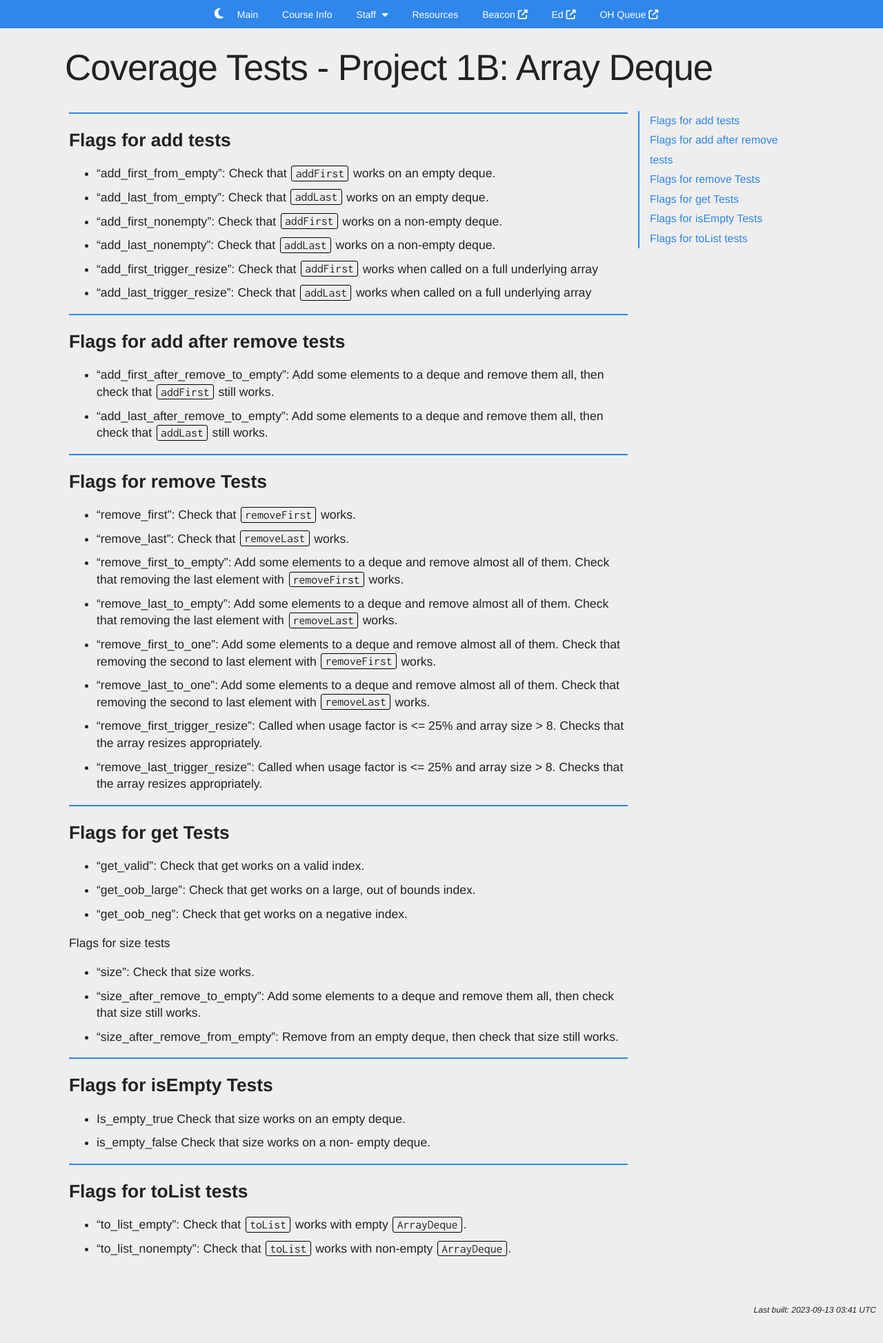
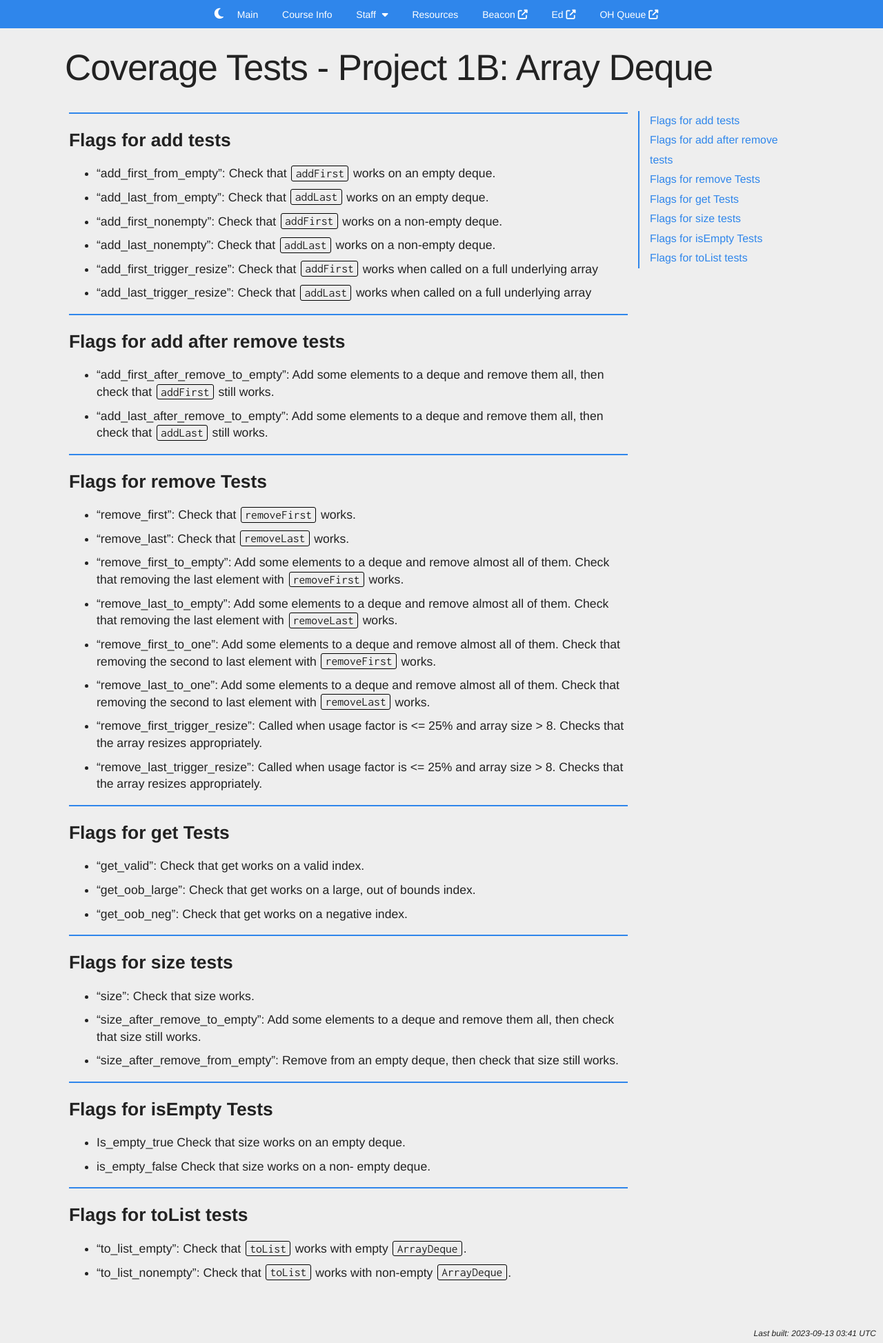
Before and after one commit to Berkeley-CS61B/website-fa23, a Jekyll site: the page built from materials/proj/proj1b/flags.md, in a window 1280 px wide. Shown: the whole page at 69% size. Built offline with Jekyll 4.4.1, drawn with Linux system fonts in a browser that asks for light colours; nearby versions of some CDN libraries; comment, search, counter and statistics services are not loaded; before the commit the page ends 1912 px from its top, so only the background shows below that.

Commit message:
Update flags.md

```diff
--- a/materials/proj/proj1b/flags.md
+++ b/materials/proj/proj1b/flags.md
@@ -33,7 +33,7 @@ searchable: false
 - “get_oob_large”: Check that get works on a large, out of bounds index.
 - “get_oob_neg”: Check that get works on a negative index.
 
-Flags for size tests
+### Flags for size tests
 - “size”: Check that size works.
 - “size_after_remove_to_empty”: Add some elements to a deque and remove them all, then check that size still works.
 - “size_after_remove_from_empty”: Remove from an empty deque, then check that size still works.
```
